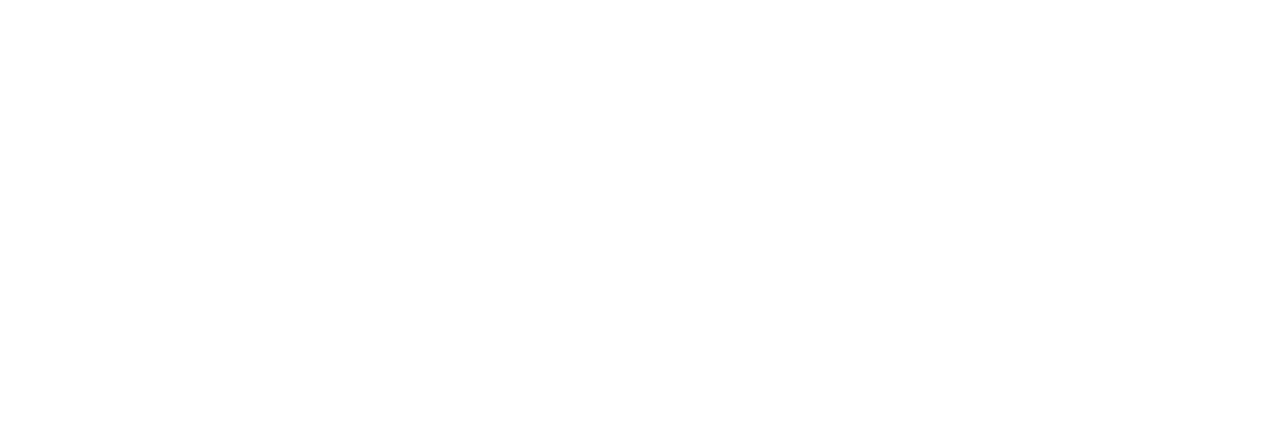
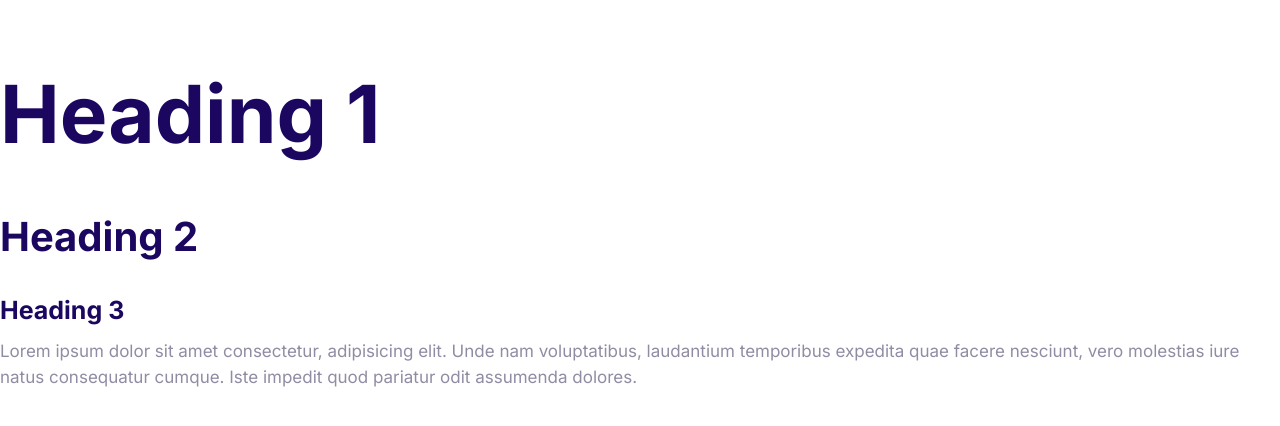
Before and after one commit to jay2100/Cloud-J, a plain HTML site: page index.html in a window 1280 px wide. Drawn offline with Linux system fonts and the light colour scheme.

Commit message:
Define Typo of site

```diff
--- a/css/styles.css
+++ b/css/styles.css
@@ -5,3 +5,57 @@
     --color-headings:#1b0760;
     --color-body:#918ca4;
 }
+
+/* Typography */
+
+html{
+    /* rem resets at 10px */
+    font-size: 62.5%;
+}
+
+body{
+    font-family: Inter, Arial, Helvetica, sans-serif;
+    font-size: 2.5rem;
+    line-height: 1.5;
+    color: var(--color-body);
+}
+
+h1,h2,h3{
+    color: var(--color-headings);
+    margin-bottom: 1rem;
+}
+
+h1{
+    font-size: 6rem;
+}
+
+h2{
+    font-size: 4rem;
+}
+
+h3{
+    font-size: 3rem;
+
+}
+
+p{
+    margin-top: 0rem;
+}
+
+@media screen and (min-width: 1024px){
+    body{
+        font-size: 1.7rem;
+    }
+
+    h1{
+        font-size: 8rem;
+    }
+
+    h2{
+        font-size: 4rem;
+    }
+
+    h3{
+        font-size: 2.5rem;
+    }
+}
--- a/index.html
+++ b/index.html
@@ -6,12 +6,19 @@
     <meta http-equiv="X-UA-Compatible" content="IE=edge">
     <meta name="viewport" content="width=device-width, initial-scale=1.0">
     <title>Document</title>
+    <link rel="preconnect" href="https://fonts.gstatic.com">
+    <link href="https://fonts.googleapis.com/css2?family=Inter:wght@400;700&display=swap" rel="stylesheet">
     <link rel="stylesheet" href="css/normalize.css">
     <link rel="stylesheet" href="css/styles.css">
 </head>
 
 <body>
-
+    <h1>Heading 1</h1>
+    <h2>Heading 2</h2>
+    <h3>Heading 3</h3>
+    <p>Lorem ipsum dolor sit amet consectetur, adipisicing elit. Unde nam voluptatibus, laudantium temporibus expedita
+        quae facere nesciunt, vero molestias iure natus consequatur cumque. Iste impedit quod pariatur odit assumenda
+        dolores.</p>
 </body>
 
 </html>
```
